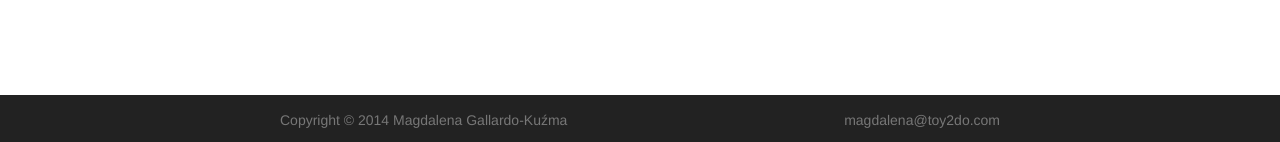
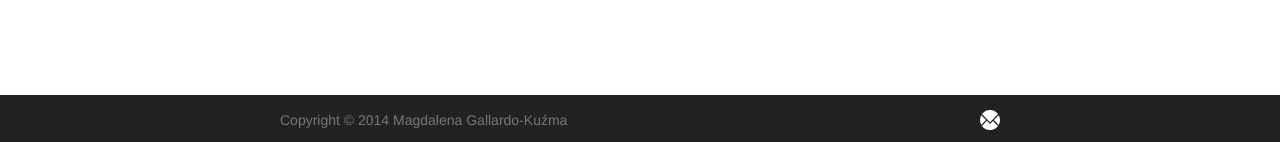
Before and after one commit to qoobaa/toy2do.com, a Jekyll site: the page built from index.html, in a window 1280 px wide. Shown: the part 755-897 px from the top of the page. Built offline with Jekyll 4.4.1, drawn with Linux system fonts in a browser that asks for light colours.

Commit message:
added email icon

```diff
--- a/_includes/footer.html
+++ b/_includes/footer.html
@@ -4,7 +4,7 @@
       Copyright © 2014 Magdalena Gallardo-Kuźma
     </p>
     <a href="mailto:magdalena@toy2do.com" class="pull-right">
-      magdalena@toy2do.com
+      {% include svg/mail.svg %}
     </a>
   </div>
 </div>
```
Also changed, not shown: _includes/svg/mail.svg (added).
